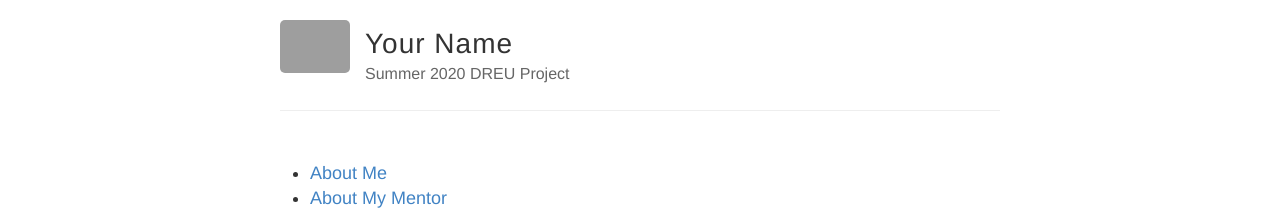
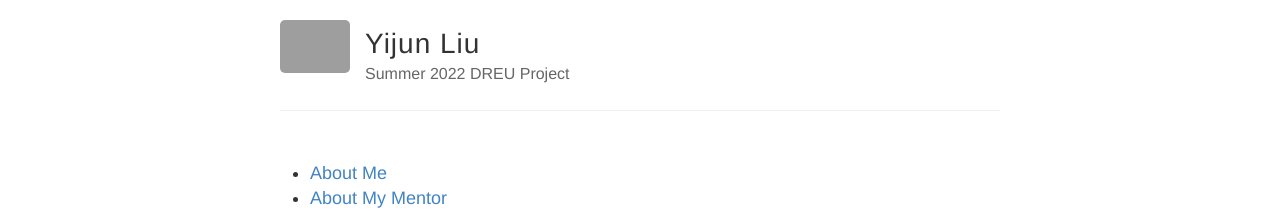
Before and after one commit to isSherrrrry/dreu, a Jekyll site: the page built from index.md, in a window 1280 px wide. Shown: the top 214 px of the page. Built offline with Jekyll 4.4.1, drawn with Linux system fonts in a browser that asks for light colours; grey boxes are pictures that could not be loaded.

Commit message:
Update _config.yml

```diff
--- a/_config.yml
+++ b/_config.yml
@@ -3,13 +3,13 @@
 #
 
 # Name of your site (displayed in the header)
-name: Your Name
+name: Yijun Liu
 
 # Short bio or description (displayed in the header)
-description: Summer 2020 DREU Project
+description: Summer 2022 DREU Project
 
 # URL of your avatar or profile pic (you could use your GitHub profile pic)
-avatar: https://raw.githubusercontent.com/barryclark/jekyll-now/master/images/jekyll-logo.png
+avatar: http://liuyijun.com/images/others/me.png
 
 #
 # Flags below are optional
@@ -18,14 +18,14 @@ avatar: https://raw.githubusercontent.com/barryclark/jekyll-now/master/images/je
 # Includes an icon in the footer for each username you enter
 footer-links:
   dribbble:
-  email: yourmail@mail.com
+  email: sherrylyj@outlook.com
   facebook:
   flickr:
   rss: # just type anything here for a working RSS icon
 
 # Your website URL (e.g. http://ajstent.github.io)
 # Used for Sitemap.xml and your RSS feed
-url:
+url: http://issherrrrry.github.io
 
 # If you're hosting your site at a Project repository on GitHub pages
 # (http://yourusername.github.io/repository-name)
```
